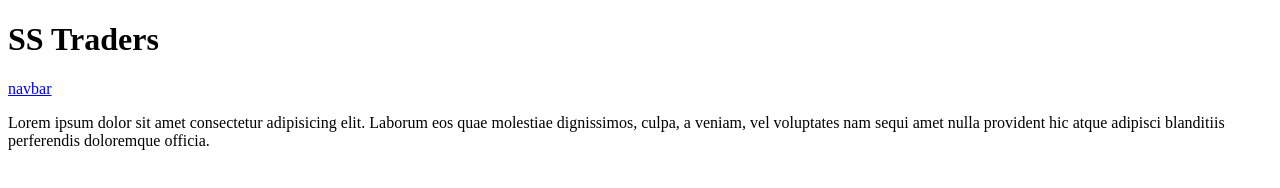
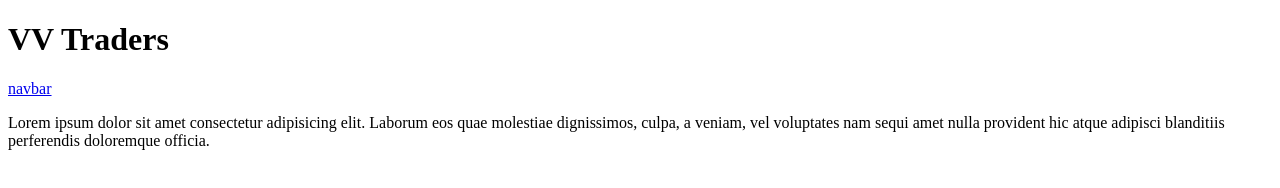
Before and after one commit to pureblood20/hello-world, a plain HTML site: page index.html in a window 1280 px wide. Drawn offline with Linux system fonts and the light colour scheme.

Commit message:
name change

```diff
--- a/index.html
+++ b/index.html
@@ -6,7 +6,7 @@
     <title>Document</title>
   </head>
   <body>
-    <h1>SS Traders</h1>
+    <h1>VV Traders</h1>
     <a href="nav-bar.html">navbar</a>
     <p>
       Lorem ipsum dolor sit amet consectetur adipisicing elit. Laborum eos quae
```
